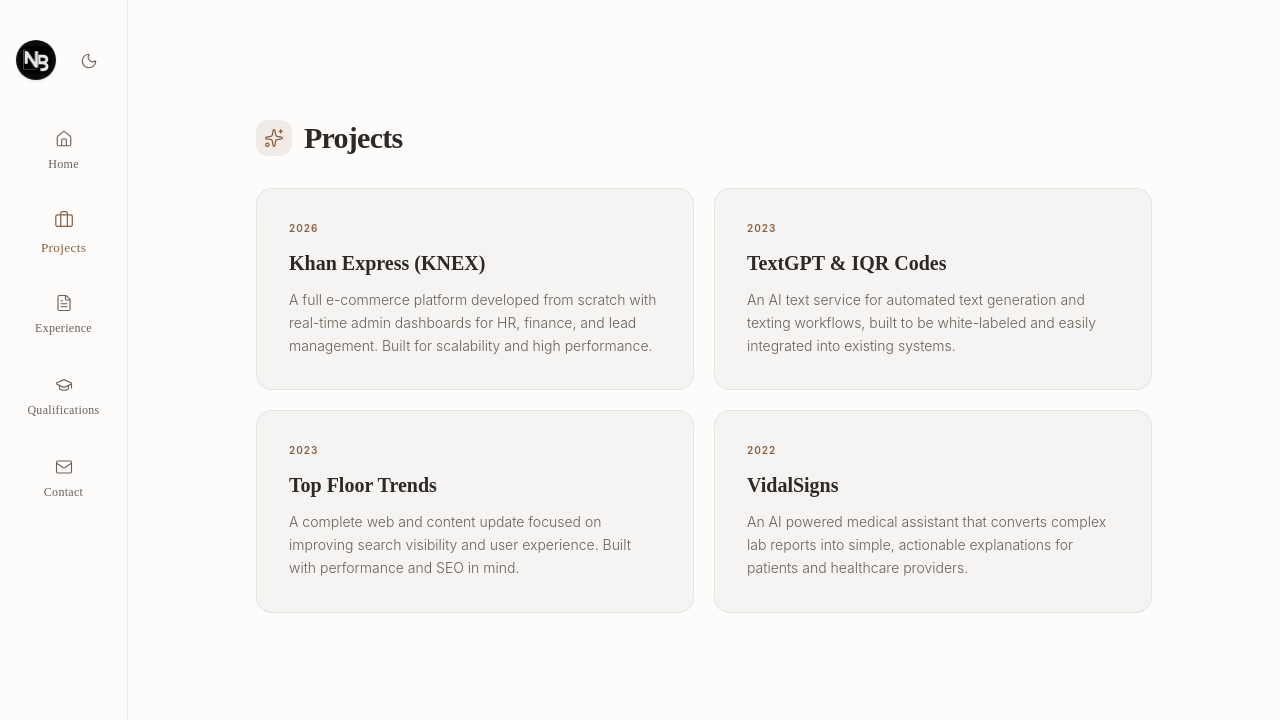
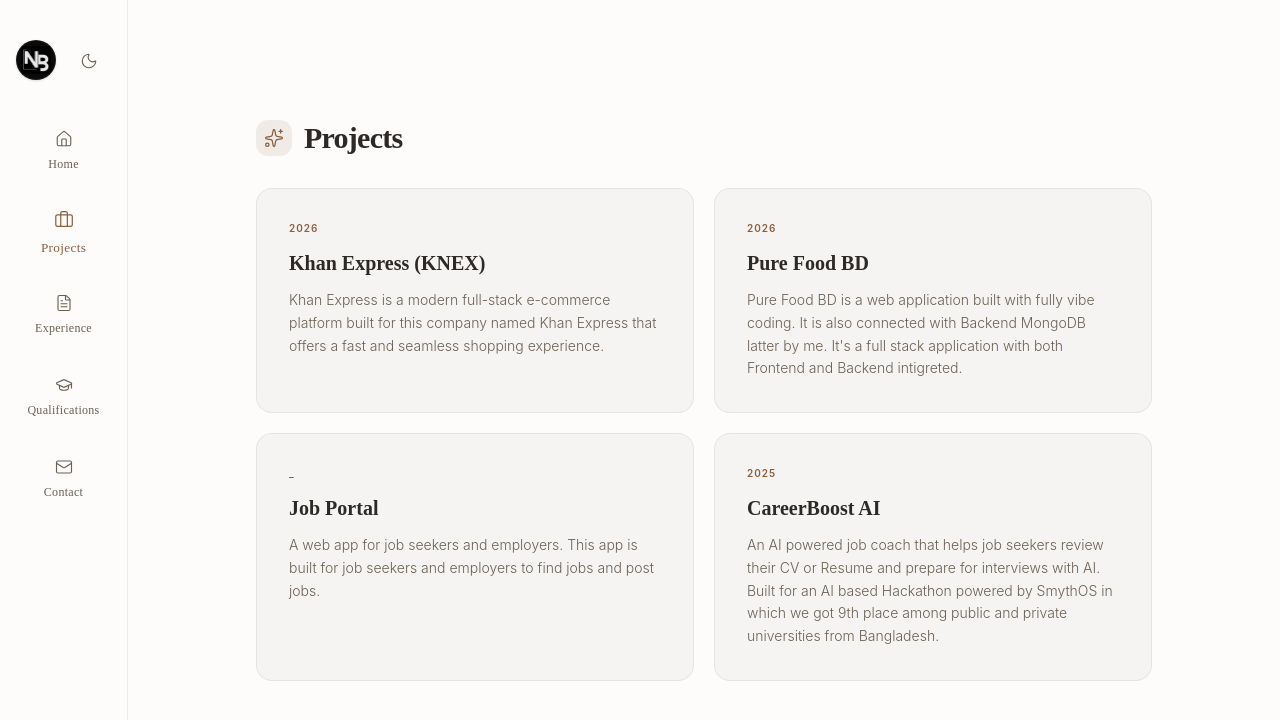
Before and after one commit to niloy8/Portfolioo, a React (Vite) app in the folder Niloy Devfolio/: page /projects in a window 1280 px wide. Shown: the top 720 px of the page. Built offline with nearby package versions, Linux system fonts and the light colour scheme.

Commit message:
Projects updated for the portfolio

```diff
--- a/Niloy Devfolio/src/data/projects.ts
+++ b/Niloy Devfolio/src/data/projects.ts
@@ -14,45 +14,45 @@
     {
         id: "khan-express",
         title: "Khan Express (KNEX)",
-        shortDescription: "A full e-commerce platform developed from scratch with real-time admin dashboards for HR, finance, and lead management. Built for scalability and high performance.",
-        description: "A full e-commerce platform developed from scratch with real time admin dashboards for HR, finance, lead, and customer management. Features scheduling and email reminders, with a CPQ tool that automated lead generation and quotation workflows to boost sales efficiency.",
+        shortDescription: "Khan Express is a modern full-stack e-commerce platform built for this company named Khan Express that offers a fast and seamless shopping experience.",
+        description: "Khan Express is a modern full-stack e-commerce platform built with Next.js, Node.js and for database used PostgreSQL, offering a fast and seamless shopping experience. It is built for this company named Khan Express. It features a responsive frontend with a powerful backend to manage products, users, and secure system. Built with scalability and performance in mind, Khan Express aims to provide a reliable digital marketplace for both customers and sellers. Also it includes admin panel for managing products, users, orders, leads, customers and other business related features.",
         year: "2026",
         status: "Live",
-        tags: ["E-commerce", "Admin Panel", "Next.js", "Node.js", "TypeScript", "Tailwind CSS", "Docker", "DigitalOcean", "PostgreSQL", "React", "Vercel", "Render"],
-        github: "https://github.com/Knex-BD-org/knex_bd",
+        tags: ["E-commerce", "Admin Panel", "Next.js", "Node.js", "Express", "TypeScript", "Tailwind CSS", "Firebase", "JWT", "Docker", "DigitalOcean", "PostgreSQL", "React", "Vercel", "Render"],
+        github: "#",
         demo: "https://knex.com.bd/"
     },
     {
-        id: "textgpt-iqr",
-        title: "TextGPT & IQR Codes",
-        shortDescription: "An AI text service for automated text generation and texting workflows, built to be white-labeled and easily integrated into existing systems.",
-        description: "An AI-powered text generation and workflow automation service designed from the ground up to be fully embeddable and white-labeled. The platform integrates seamlessly into existing enterprise systems to provide smart texting capabilities and custom IQR code generation.",
-        year: "2023",
+        id: "pure-food-bd",
+        title: "Pure Food BD",
+        shortDescription: "Pure Food BD is a web application built with fully vibe coding. It is also connected with Backend MongoDB latter by me. It's a full stack application with both Frontend and Backend intigreted.",
+        description: "Pure Food BD is a web application built with fully vibe coding. It's a full stack application with Node.js and MongoDB. It is fully responsive and user-friendly. It is also connected with MongoDB for database by myself. This application have it's own backend and frontend with admin panel to manage products, users, orders, leads, customers and other business related features.",
+        year: "2026",
         status: "Live",
-        tags: ["AI", "Automation", "React", "Node.js", "Enterprise"],
+        tags: ["E-commerce", "Admin Panel", "Next.js", "Node.js", "Express", "TypeScript", "Tailwind CSS", "MongoDB", "React", "Vercel", "Render", "Vite"],
         github: "#",
-        demo: "#"
+        demo: "https://pure-food-bd.vercel.app/"
     },
     {
-        id: "top-floor-trends",
-        title: "Top Floor Trends",
-        shortDescription: "A complete web and content update focused on improving search visibility and user experience. Built with performance and SEO in mind.",
-        description: "A comprehensive digital overhaul focusing on user experience and organic search growth. Designed with modern SEO architectures and lightning-fast page loads to significantly boost user retention and discoverability.",
-        year: "2023",
+        id: "job-portal",
+        title: "Job Portal",
+        shortDescription: "A web app for job seekers and employers. This app is built for job seekers and employers to find jobs and post jobs.",
+        description: "A web app for job seekers and employers. This app is built for job seekers and employers to find jobs and post jobs. It is connected with MongoDB for database and Firebase for authentication and hosting.This application is built for myself as a practice project for the things I have learned.",
+        year: "_",
         status: "Live",
-        tags: ["SEO", "Web Design", "Next.js", "Content Marketing", "Performance"],
-        github: "#",
-        demo: "#"
+        tags: ["Job Portal", "Firebase", "Node.js", "Express", "JavaScript", "Tailwind CSS", "MongoDB", "React", "Vercel", "Vite"],
+        github: "https://github.com/niloy8/Job-Portal-Project",
+        demo: "https://job-portal-ad35b.firebaseapp.com/"
     },
     {
-        id: "vidalsigns",
-        title: "VidalSigns",
-        shortDescription: "An AI powered medical assistant that converts complex lab reports into simple, actionable explanations for patients and healthcare providers.",
-        description: "A revolutionary AI-driven medical assistant tool that translates highly technical and complex laboratory results into clear, concise, and actionable insights. Designed to bridge the communication gap between healthcare providers and patients.",
-        year: "2022",
+        id: "ai-job-coach",
+        title: "CareerBoost AI",
+        shortDescription: "An AI powered job coach that helps job seekers review their CV or Resume and prepare for interviews with AI. Built for an AI based Hackathon powered by SmythOS in which we got 9th place among public and private universities from Bangladesh.",
+        description: " A resume analyzer where users can upload their resume and job requirements. The system calculates the ATS score, highlights strengths and weaknesses, and suggests improved resume content to boost interview chances. An interview assistant where, based on job role, requirements, and experience level(intern, junior, mid, senior), the system generates industry- relevant questions.Users can give audio / video interviews, and the AI analyzes: Voice tone, Sentiment, Confidence, Hand movement, Nervousness, Clarity, Correctness. It then provides scores with personalized improvement suggestions. A Mentor Mode that generates follow - up questions to help users practice and improve further.",
+        year: "2025",
         status: "Live",
-        tags: ["Healthcare", "AI", "React", "Patient Care", "NLP"],
-        github: "#",
+        tags: ["AI", "React", "Patient Care", "NLP"],
+        github: "https://github.com/niloy8/AI-JOB-COACH",
         demo: "#"
     }
 ];
```
